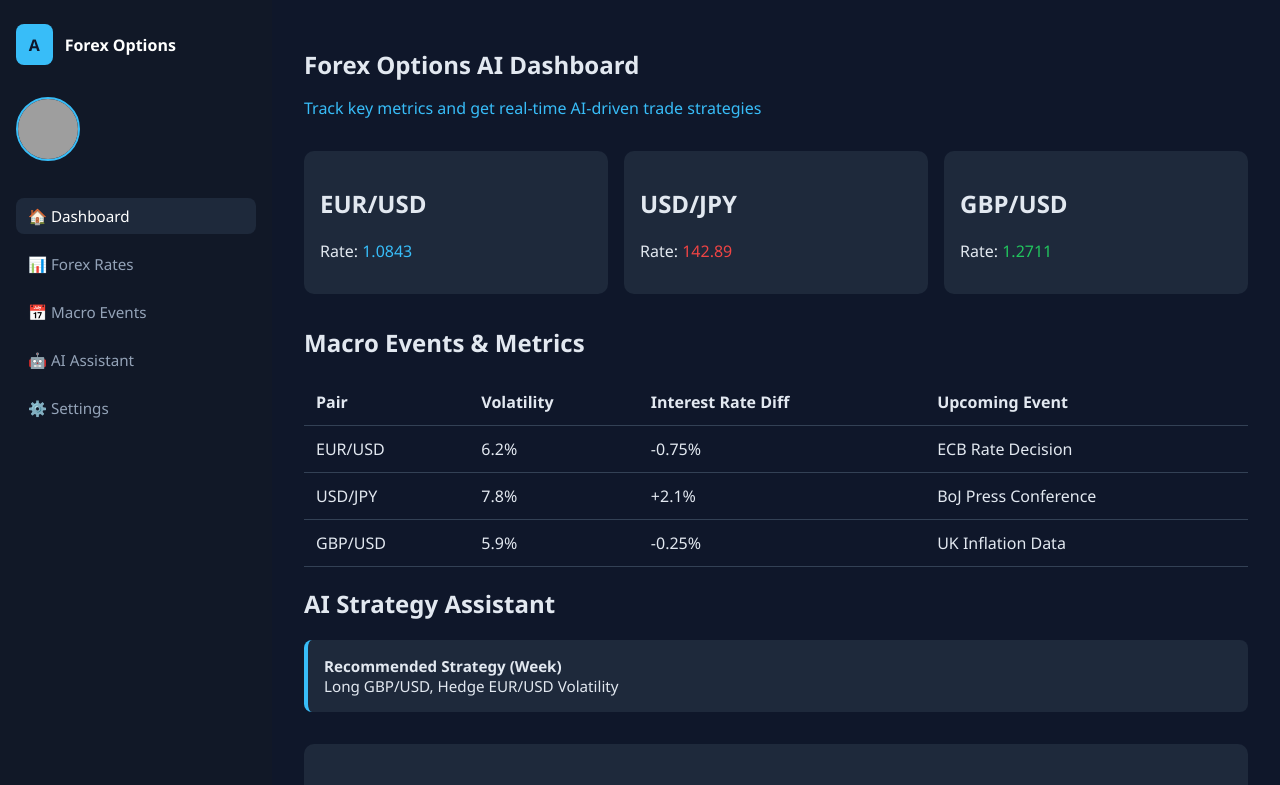
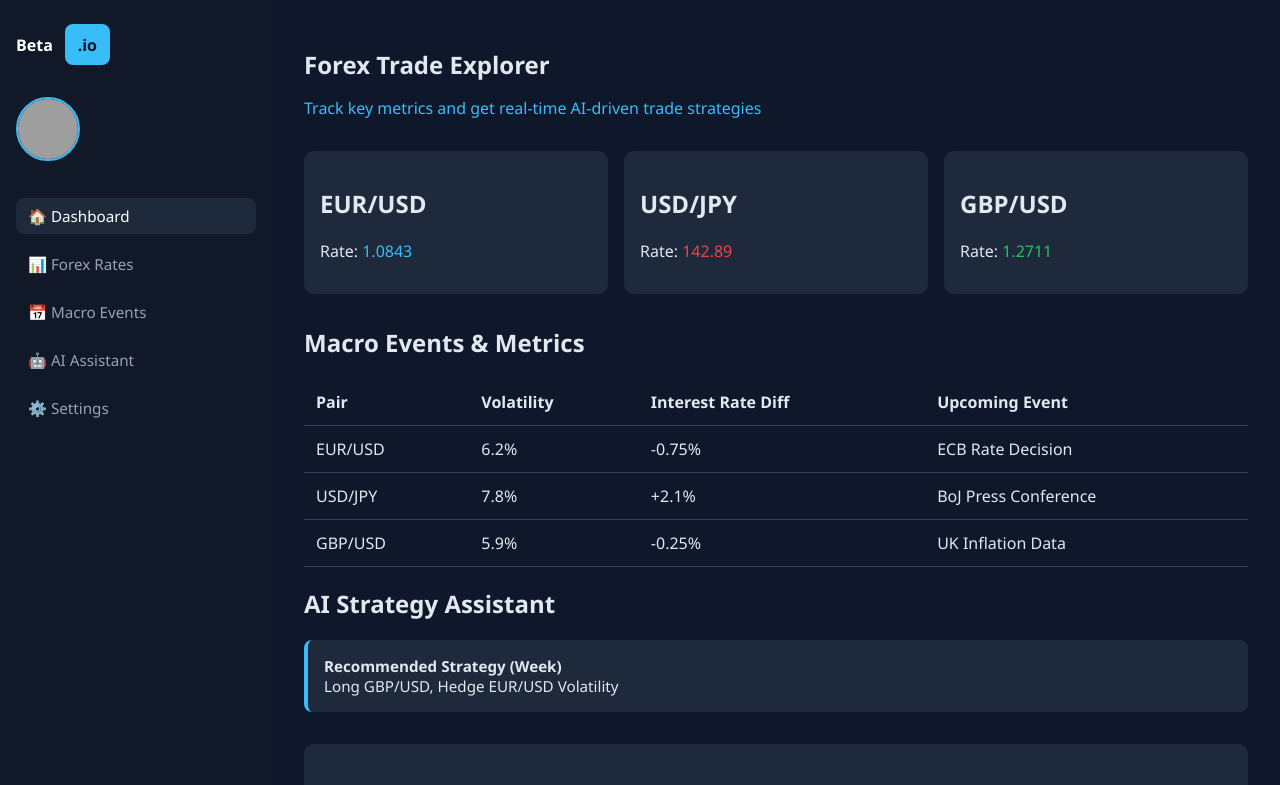
Before and after one commit to dnsgateway/603, a plain HTML site: page index.html in a window 1280 px wide. Shown: the top 785 px of the page. Drawn offline with Linux system fonts and the light colour scheme; grey boxes are pictures that could not be loaded.

Commit message:
Update index.html

```diff
--- a/index.html
+++ b/index.html
@@ -3,7 +3,7 @@
 <head>
   <meta charset="UTF-8" />
   <meta name="viewport" content="width=device-width, initial-scale=1.0" />
-  <title>Forex Options AI Dashboard</title>
+  <title>Get Forex Market Alerts</title>
   <link rel="stylesheet" href="styles.css" />
 </head>
 <body>
@@ -12,8 +12,9 @@
   <div class="container">
     <aside class="sidebar" id="sidebar">
       <div class="logo-section">
-        <div class="logo-icon">A</div>
-        <div class="logo-text">Forex Options</div>
+          <div class="logo-text">Beta</div>
+        <div class="logo-icon">.io</div>
+
       </div>
       <div class="user-avatar">
         <img src="https://i.pravatar.cc/60" alt="User Avatar" />
@@ -29,7 +30,7 @@
 
     <main class="main">
       <header class="topbar">
-        <h1>Forex Options AI Dashboard</h1>
+        <h1>Forex Trade Explorer</h1>
         <p>Track key metrics and get real-time AI-driven trade strategies</p>
       </header>
 
```
